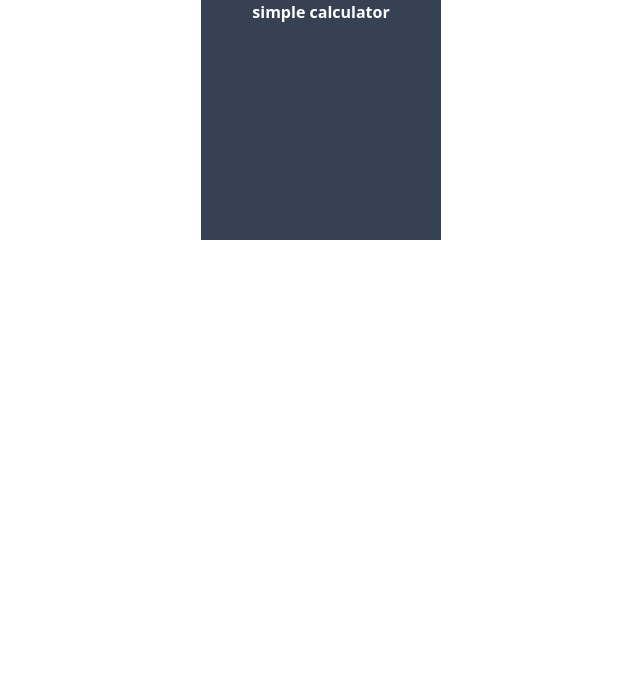
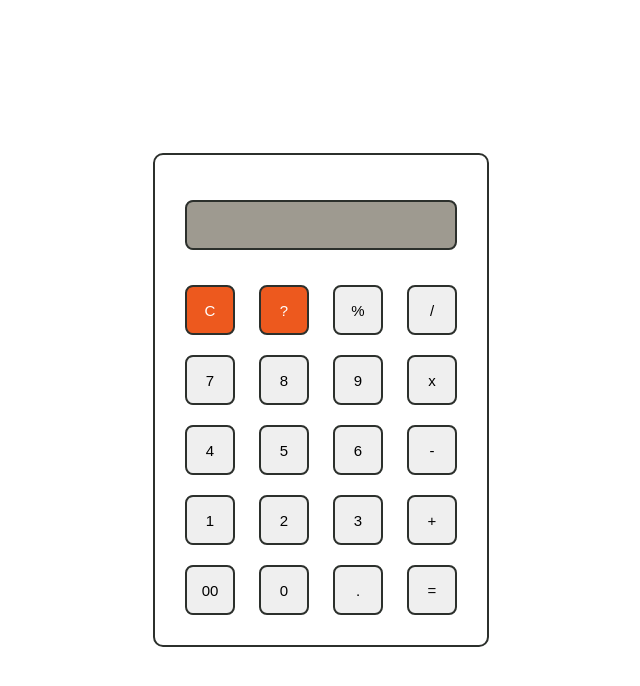
Before and after one commit to Coding-Ujjwol/js-learning, a plain HTML site: page cal/index.html in a window 1280 px wide. Shown: the whole page, without its empty margins (319-959 px from the left). Drawn offline with Linux system fonts and the light colour scheme.

Commit message:
calculator

```diff
--- a/basic/p1/async/script.js
+++ b/basic/p1/async/script.js
@@ -1,4 +1,4 @@
-//----------------------------ASYNCHRONOUS PROGRAMMING -----------------------------
+// ----------------------------ASYNCHRONOUS PROGRAMMING -----------------------------
 
 
 // console.log('ujjwol');
@@ -68,4 +68,4 @@
 // calculate(4,8,div)
 // calculate(4,8,per)
 
-//---------------- asynchronous callback ----------------------------
+// ---------------- asynchronous callback ----------------------------
--- a/cal/index.html
+++ b/cal/index.html
@@ -1,13 +1,137 @@
-<!doctype html>
-<html>
+<!DOCTYPE html>
+<html lang="en">
 <head>
-  <meta charset="UTF-8">
-  <meta name="viewport" content="width=device-width, initial-scale=1.0">
-  <link href="./output.css" rel="stylesheet">
+    <title>Calculator</title>
+    <style>
+        * {
+            margin: 0;
+            padding: 0;
+            box-sizing: border-box;
+        }
+        #calc {
+            width: 100%;
+            height: 100vh;
+            display: flex;
+            justify-content: center;
+            align-items: center;
+        }
+        #content {
+            border: 2px solid #2c302c;
+            background: white;
+            padding: 20px;
+            border-radius: 10px;
+        }
+        #content form input {
+            border: 2px solid #2c302c;
+            outline: 0;
+            width: 50px;
+            height: 50px;
+            border-radius: 8px;
+            font-size: 15px;
+            margin: 10px;
+            cursor: pointer;
+        }
+        #backspace {
+            background-color: rgb(237, 89, 30);
+            color: white;
+        }
+        #res {
+            background: #9e9a90;
+            padding: 10px;
+            color: white;
+        }
+        #clear {
+            background-color: rgb(237, 89, 30);
+            color: white;
+        }
+        form #output {
+            display: flex;
+            justify-content: flex-end;
+            margin: 15px 0;
+        }
+        form #output input {
+            text-align: right;
+            flex: 1;
+            font-size: 25px;
+        }
+    </style>
 </head>
-<body class="flex items-center justify-center ">
-    <div class="flex justify-center  bg-gray-700 h-60 w-60 text-white text-(40px) text font-[900]"
-        <h1 class="">simple calculator</h1>
+<body>
+    <div id="calc">
+        <div id="content">
+            <form>
+                <div id="output">
+                    <input type="text" id="res">
+                </div>
+                <div class="btn">
+                    <input type="button" value="C" onclick="Clear()" id="clear">
+                    <input type="button" value="?" onclick="Back()" id="backspace">
+                    <input type="button" value="%" onclick="Solve('%')">
+                    <input type="button" value="/" onclick="Solve('/')">
+                    <br>
+                    <input type="button" value="7" onclick="Solve('7')">
+                    <input type="button" value="8" onclick="Solve('8')">
+                    <input type="button" value="9" onclick="Solve('9')">
+                    <input type="button" value="x" onclick="Solve('*')">
+                    <br>
+                    <input type="button" value="4" onclick="Solve('4')">
+                    <input type="button" value="5" onclick="Solve('5')">
+                    <input type="button" value="6" onclick="Solve('6')">
+                    <input type="button" value="-" onclick="Solve('-')">
+                    <br>
+                    <input type="button" value="1" onclick="Solve('1')">
+                    <input type="button" value="2" onclick="Solve('2')">
+                    <input type="button" value="3" onclick="Solve('3')">
+                    <input type="button" value="+" onclick="Solve('+')">
+                    <br>
+                    <input type="button" value="00" onclick="Solve('00')">
+                    <input type="button" value="0" onclick="Solve('0')">
+                    <input type="button" value="." onclick="Solve('.')">
+                    <input type="button" value="=" onclick="Result()">
+                </div>
+            </form>
+        </div>
     </div>
+
+    <script>
+        function Solve(val) {
+            var v = document.getElementById('res');
+            v.value += val;
+        }
+
+        function Result() {
+            var num1 = document.getElementById('res').value;
+            try {
+                var num2 = eval(num1.replace('x', '*'));
+                document.getElementById('res').value = num2;
+            } catch {
+                document.getElementById('res').value = 'Error';
+            }
+        }
+
+        function Clear() {
+            var inp = document.getElementById('res');
+            inp.value = '';
+        }
+
+        function Back() {
+            var ev = document.getElementById('res');
+            ev.value = ev.value.slice(0, -1);
+        }
+
+        document.addEventListener('keydown', function (event) {
+            const key = event.key;
+            const validKeys = '0123456789+-*/.%';
+            if (validKeys.includes(key)) {
+                Solve(key === '*' ? 'x' : key);
+            } else if (key === 'Enter') {
+                Result();
+            } else if (key === 'Backspace') {
+                Back();
+            } else if (key.toLowerCase() === 'c') {
+                Clear();
+            }
+        });
+    </script>
 </body>
 </html>
--- a/cal/input.css
+++ /dev/null
@@ -1 +0,0 @@
-@import "tailwindcss";
--- a/cal/package.json
+++ /dev/null
@@ -1,6 +0,0 @@
-{
-  "dependencies": {
-    "@tailwindcss/cli": "^4.2.1",
-    "tailwindcss": "^4.2.1"
-  }
-}
```
Also changed, not shown: cal/output.css (deleted), 1 other file.
